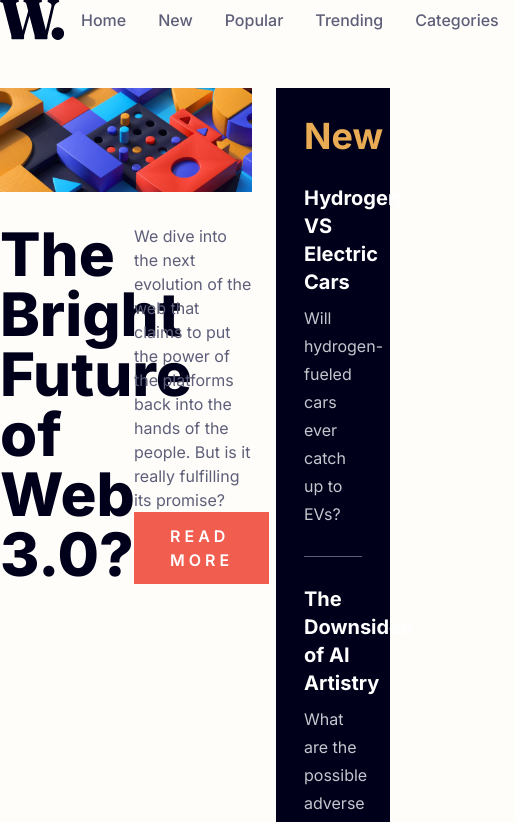
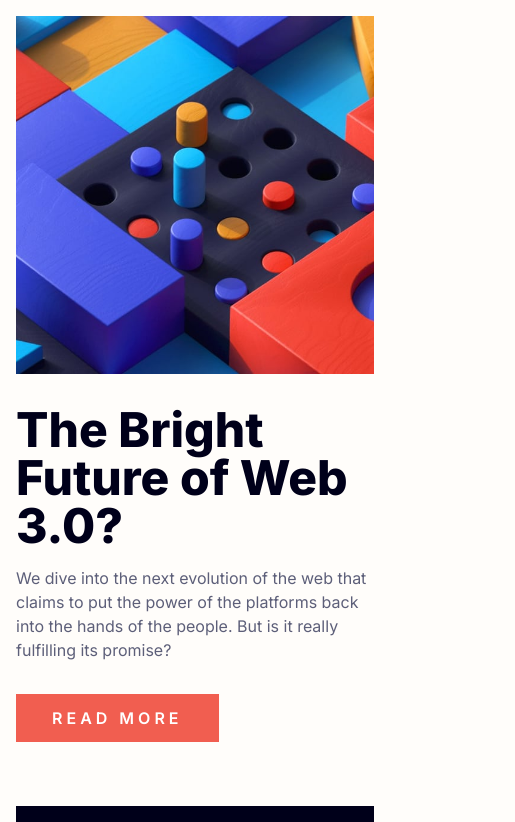
Before and after one commit to Luzefiru/news-homepage, a React (Create React App) app: page / in a window 390 px wide. Shown: the top 822 px of the page, 515 px wide, since content can reach past the window. Built offline with nearby package versions, Linux system fonts and the light colour scheme; the HTML template or start-up script is replaced by a standard one.

Commit message:
feat: make main responsive

```diff
--- a/src/App.jsx
+++ b/src/App.jsx
@@ -5,10 +5,9 @@ import TrendingArticles from './components/TrendingArticles';
 
 function App() {
   return (
-    <div className="App xl:m-[10rem] xl:mt-[5rem] xl:mb-[8rem]">
-      <Header />
-
-      <main className="grid grid-cols-3 gap-x-6 gap-y-12">
+    <div className="App mb-14 lg:mx-[4rem] lg:mt-[3rem] lg:mb-[4rem] xl:mx-[10rem] xl:mt-[5rem] xl:mb-[8rem]">
+      {/* <Header /> */}
+      <main className="grid grid-cols-1 lg:grid-cols-3 lg:gap-x-6 lg:gap-y-12 p-4 lg:p-0">
         <MainArticle />
         <NewArticles />
         <TrendingArticles />
--- a/src/components/MainArticle.jsx
+++ b/src/components/MainArticle.jsx
@@ -2,20 +2,27 @@ import MainCover from '../assets/images/image-web-3-desktop.jpg';
 
 const MainArticle = () => {
   return (
-    <article aria-label="Headline Article" className="col-span-2">
-      <img alt="Geometric Shapes" src={MainCover} />
-      <div className="grid grid-cols-2 mt-8 gap-4">
-        <h1 className="font-black text-6xl text-very-dark-blue">
+    <article
+      aria-label="Headline Article"
+      className="lg:col-span-2 lg:grid xl:block"
+    >
+      <img
+        className="object-cover aspect-square lg:h-full lg:object-cover lg:aspect-auto xl:h-auto xl:object-contain"
+        alt="Geometric Shapes"
+        src={MainCover}
+      />
+      <div className="grid lg:grid-cols-2 mt-8 gap-4">
+        <h1 className="font-black text-5xl lg:text-6xl text-very-dark-blue">
           The Bright Future of Web 3.0?
         </h1>
-        <div className="relative">
+        <div className="relative grid gap-8 lg:block">
           <p className="text-dark-grayish-blue">
             We dive into the next evolution of the web that claims to put the
             power of the platforms back into the hands of the people. But is it
             really fulfilling its promise?
           </p>
           <a
-            className="absolute bottom-0 uppercase tracking-[0.25rem] font-semibold bg-soft-red hover:bg-very-dark-blue py-3 px-9 text-white"
+            className="w-fit lg:absolute lg:bottom-0 uppercase tracking-[0.25rem] font-semibold bg-soft-red hover:bg-very-dark-blue py-3 px-9 text-white"
             href="/"
           >
             Read More
--- a/src/components/NewArticles.jsx
+++ b/src/components/NewArticles.jsx
@@ -1,6 +1,9 @@
 const NewArticles = () => {
   return (
-    <section aria-label="New Articles" className="bg-very-dark-blue p-7">
+    <section
+      aria-label="New Articles"
+      className="bg-very-dark-blue p-7 my-16 lg:my-0"
+    >
       <h2 className="text-soft-orange text-4xl font-bold">New</h2>
       <article>
         <a href="/">
--- a/src/components/TrendingArticles.jsx
+++ b/src/components/TrendingArticles.jsx
@@ -7,7 +7,7 @@ const TrendingArticles = () => {
   return (
     <section
       aria-label="Trending Articles"
-      className="col-span-full grid grid-cols-3 gap-x-10"
+      className="col-span-full grid gap-y-6 lg:grid-cols-3 lg:gap-x-10 lg:gap-y-0"
     >
       <TrendingArticleCard
         cover={Article1Cover}
```
